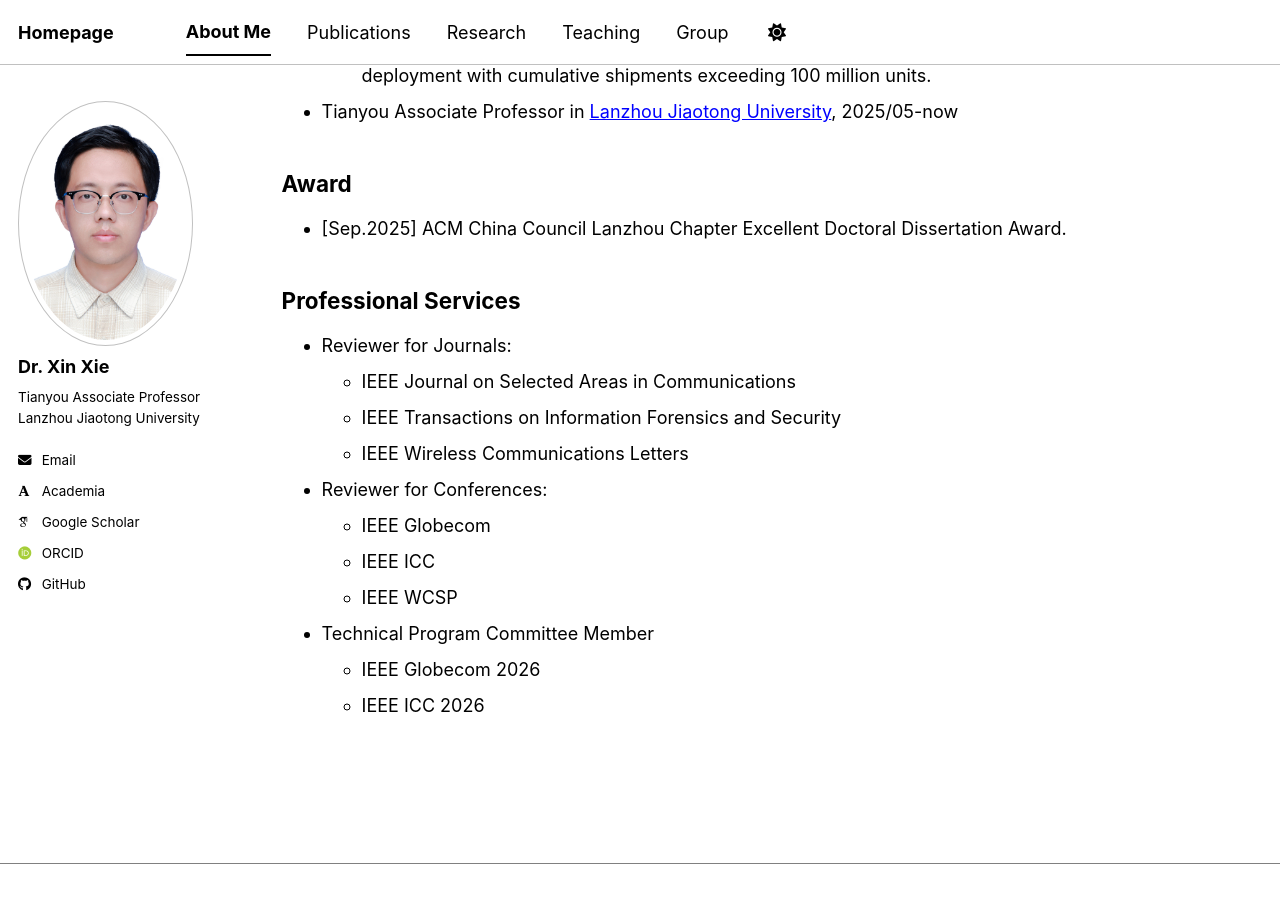
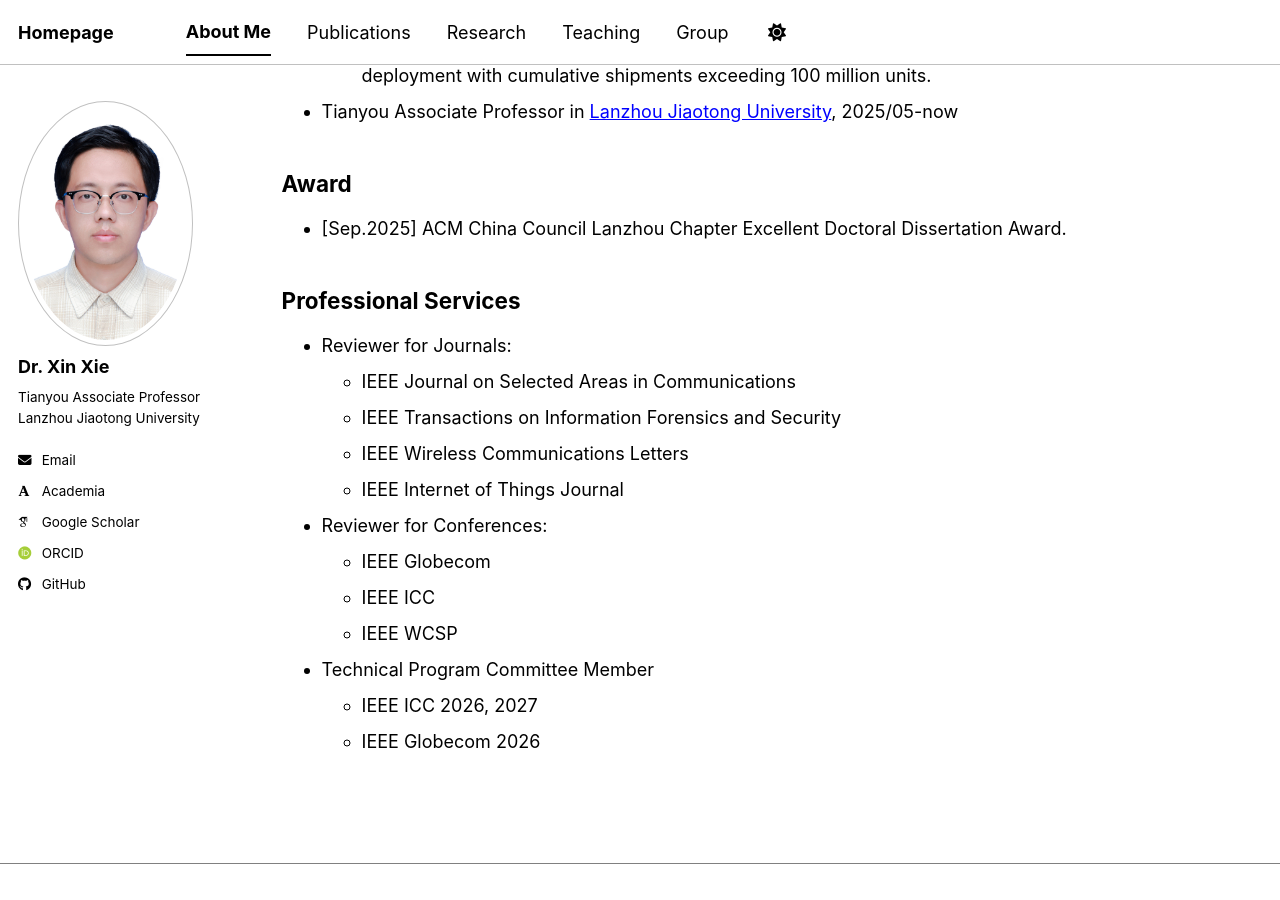
Before and after one commit to xiexin312/xiexin312.github.io, a Jekyll site: the page built from _pages/AboutMe.md, in a window 1280 px wide and 900 px high, scrolled down 706 px. Built offline with Jekyll 4.4.1, drawn with Linux system fonts in a browser that asks for light colours; some web fonts are replaced; a script bundle is joined from its source files by our own code; library files that are not in the unit come from our copies; before the commit the page ends 1570 px from its top, so only the background shows below that.

Commit message:
更新about me

```diff
--- a/_pages/AboutMe.md
+++ b/_pages/AboutMe.md
@@ -33,6 +33,7 @@ redirect_from:
   - IEEE Journal on Selected Areas in Communications
   - IEEE Transactions on Information Forensics and Security
   - IEEE Wireless Communications Letters
+  - IEEE Internet of Things Journal
 
 - Reviewer for Conferences:
   - IEEE Globecom
@@ -40,5 +41,5 @@ redirect_from:
   - IEEE WCSP
 
 - Technical Program Committee Member
+  - IEEE ICC 2026, 2027
   - IEEE Globecom 2026
-  - IEEE ICC 2026
```
